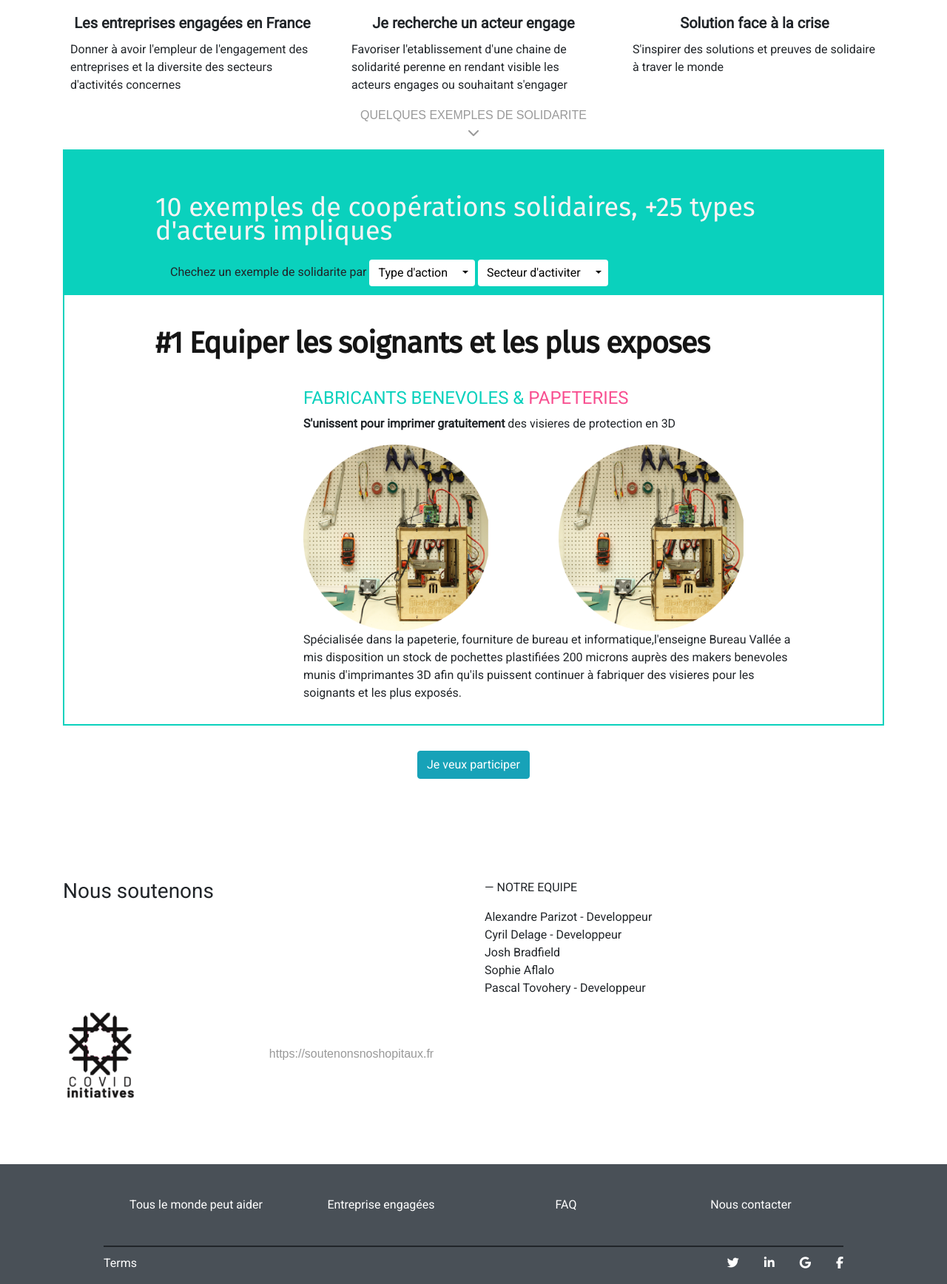
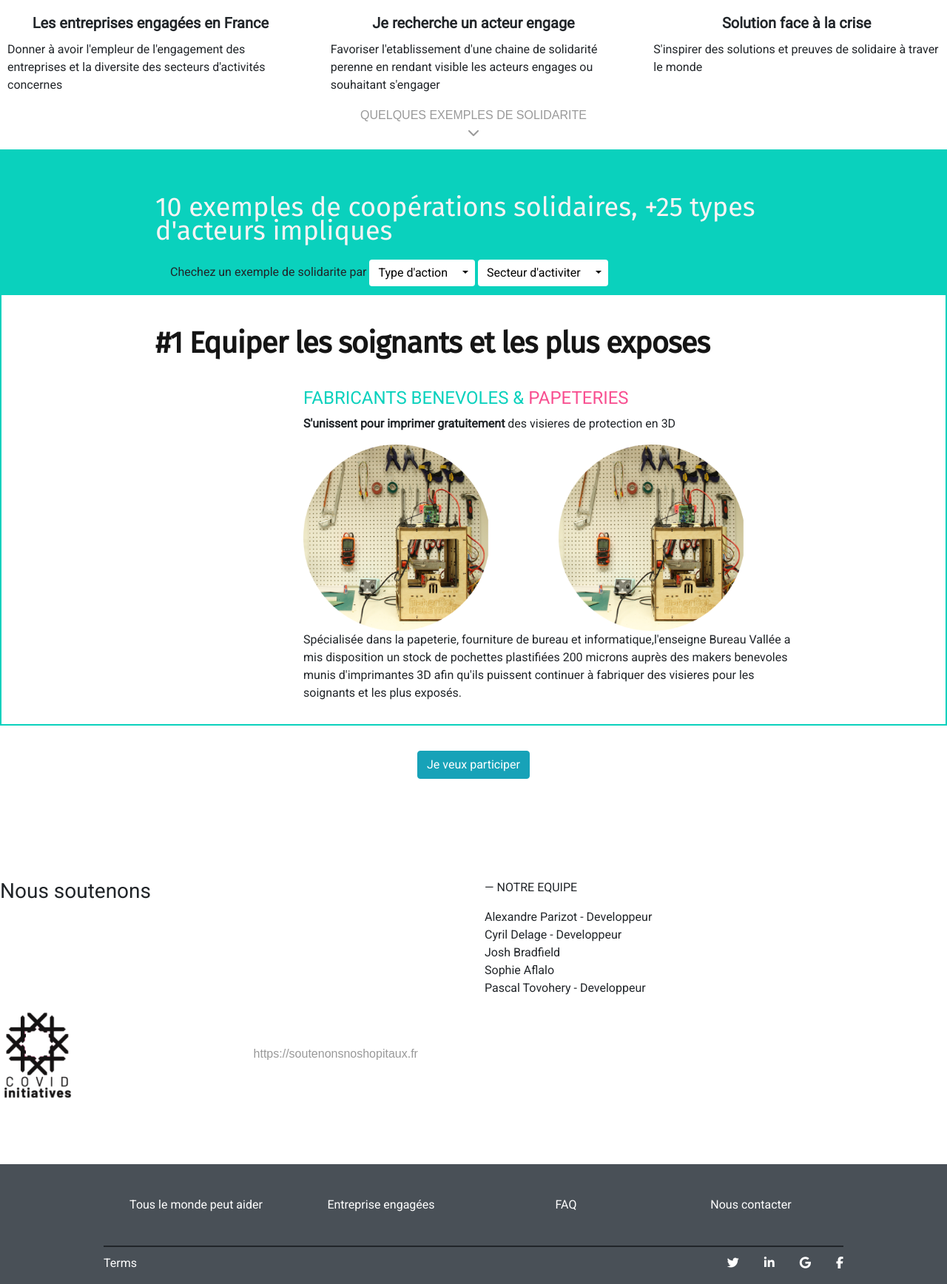
Before and after one commit to Societes-AnitCOR/societiesanticor.org, a Symfony app: template templates/main/index.html.twig in a window 1280 px wide. Shown: the part 728-2464 px from the top of the page at 74% size. Run offline with Twig, Linux system fonts and the light colour scheme; the template is opened without the code that fills it, so the values that code supplies are empty; some libraries are stand-ins or nearby versions; some web fonts are replaced.

Commit message:
dev: #3 correction probleme d'integration template

```diff
--- a/templates/base.html.twig
+++ b/templates/base.html.twig
@@ -17,7 +17,6 @@
     </head>
 
     <body>
-    <div class="wrapper">
         <header>
             {# @odo : render controller make loose the routes attributes in the request...
             {{ render(controller('App\\Controller\\MainController:getNavbar') )}} #}
--- a/templates/main/index.html.twig
+++ b/templates/main/index.html.twig
@@ -6,7 +6,7 @@
 {% endblock %}
 
 {% block body %}
-<div class="container">
+<div class="wrapper">
   <div class="jumbotron center-text">
     <h1 class="display-4 text-center">Rejoignez la <br>communauté solidaire</h1>
     <p class="lead text-center">
```
